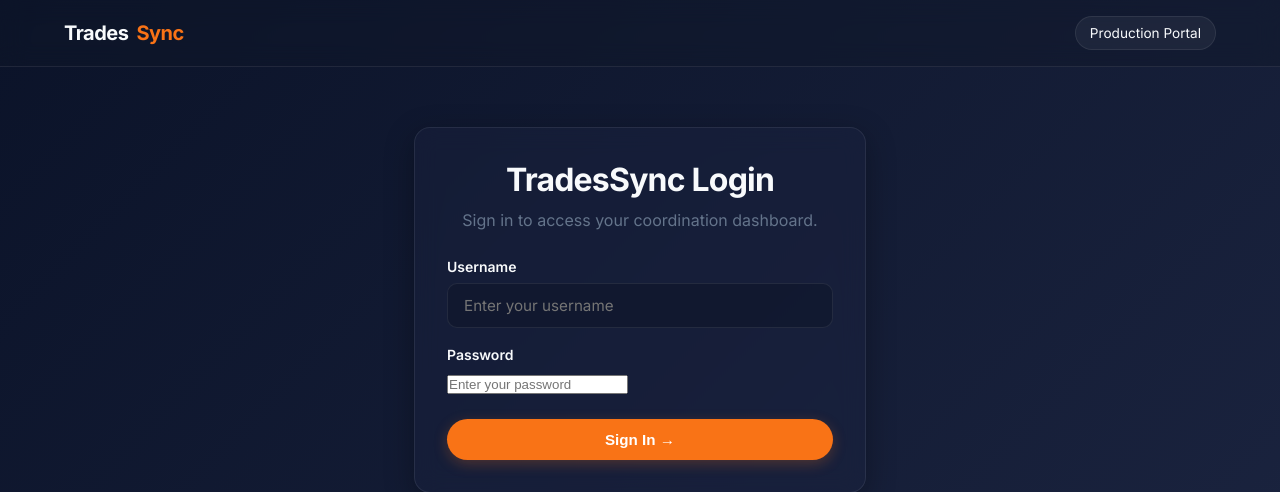
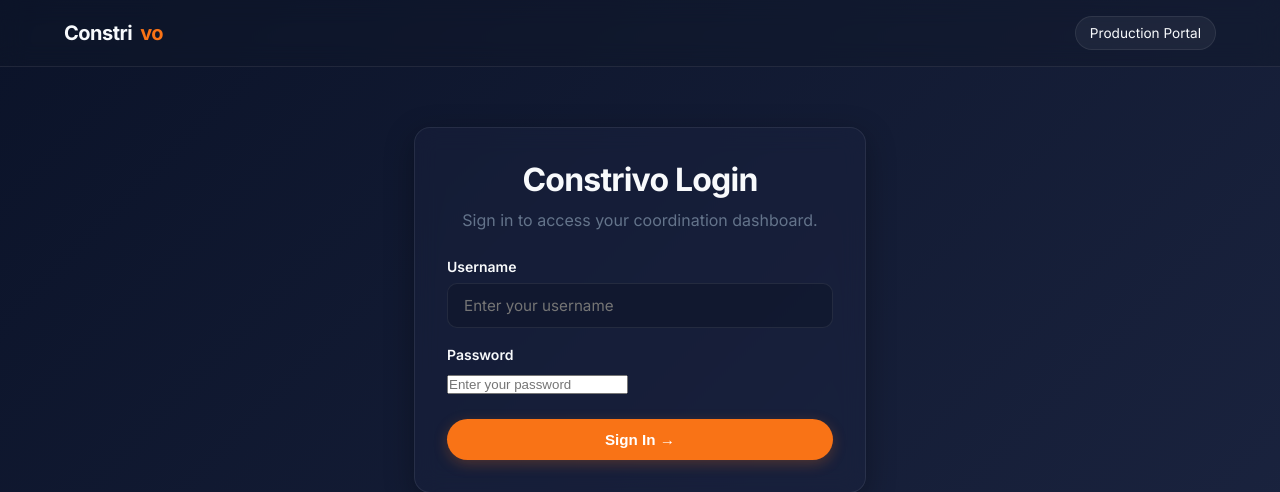
Before and after one commit to vlkovalev/Trades-Coordination, a Flask app: page /login in a window 1280 px wide. Shown: the top 492 px of the page. Run offline with Flask 3, Linux system fonts and the light colour scheme; some libraries are stand-ins or nearby versions.

Commit message:
Rebrand app to Constrivo
Co-Authored-By: Claude Sonnet 5 <noreply@anthropic.com>

```diff
--- a/templates/gc_dashboard.html
+++ b/templates/gc_dashboard.html
@@ -3,13 +3,13 @@
 <head>
   <meta charset="utf-8">
   <meta name="viewport" content="width=device-width, initial-scale=1">
-  <title>Operations Dashboard — TradesSync</title>
+  <title>Operations Dashboard — Constrivo</title>
   <link rel="stylesheet" href="{{ url_for('static', filename='css/style.css') }}">
 </head>
 <body>
   <header>
     <div class="nav-container">
-      <div class="logo">Trades<span>Sync</span></div>
+      <div class="logo">Constri<span>vo</span></div>
       <div class="flex align-center gap-12">
         <span class="user-badge">GC Portal ({{ session.get('role')|upper }})</span>
         <a href="{{ url_for('logout') }}" class="btn btn-secondary" style="padding: 6px 14px; font-size: 0.8rem;">Logout</a>
--- a/templates/login.html
+++ b/templates/login.html
@@ -3,20 +3,20 @@
 <head>
   <meta charset="utf-8">
   <meta name="viewport" content="width=device-width, initial-scale=1">
-  <title>Login — TradesSync</title>
+  <title>Login — Constrivo</title>
   <link rel="stylesheet" href="{{ url_for('static', filename='css/style.css') }}">
 </head>
 <body>
   <header>
     <div class="nav-container">
-      <div class="logo">Trades<span>Sync</span></div>
+      <div class="logo">Constri<span>vo</span></div>
       <div class="user-badge">Production Portal</div>
     </div>
   </header>
 
   <main style="max-width: 500px; padding-top: 60px;">
     <div class="card" style="padding: 32px;">
-      <h1 class="text-center" style="margin-bottom: 8px; font-size: 2rem;">TradesSync Login</h1>
+      <h1 class="text-center" style="margin-bottom: 8px; font-size: 2rem;">Constrivo Login</h1>
       <p class="text-center text-muted" style="margin-bottom: 24px;">Sign in to access your coordination dashboard.</p>
 
       {% with messages = get_flashed_messages(category_filter=["success", "error"]) %}
--- a/templates/new_task.html
+++ b/templates/new_task.html
@@ -9,7 +9,7 @@
 <body>
   <header>
     <div class="nav-container">
-      <div class="logo">Trades<span>Sync</span></div>
+      <div class="logo">Constri<span>vo</span></div>
       <div class="flex align-center gap-12">
         <span class="user-badge">GC Portal</span>
         <a href="{{ url_for('logout') }}" class="btn btn-secondary" style="padding: 6px 14px; font-size: 0.8rem;">Logout</a>
--- a/templates/project_detail.html
+++ b/templates/project_detail.html
@@ -9,7 +9,7 @@
 <body>
   <header>
     <div class="nav-container">
-      <div class="logo">Trades<span>Sync</span></div>
+      <div class="logo">Constri<span>vo</span></div>
       <div class="flex align-center gap-12">
         <span class="user-badge">GC Portal</span>
         <a href="{{ url_for('logout') }}" class="btn btn-secondary" style="padding: 6px 14px; font-size: 0.8rem;">Logout</a>
```
Also changed, not shown: render.yaml (+4 -4 lines).
